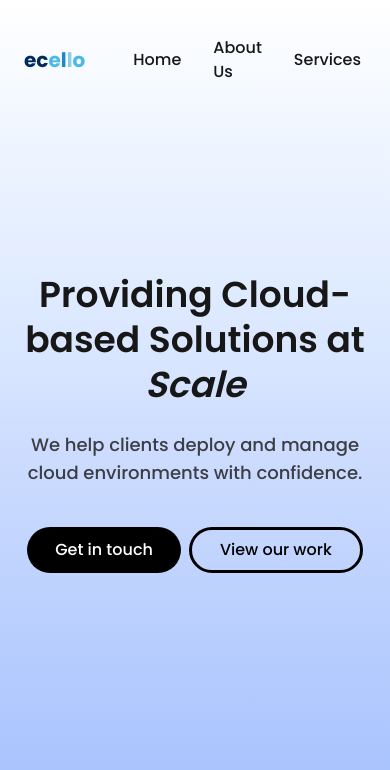
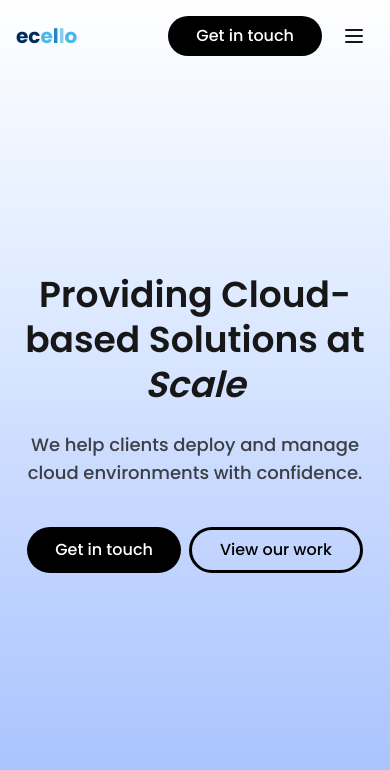
Before and after one commit to ecellolabs/Website, a Next.js app: page / in a window 390 px wide. Shown: the top 770 px of the page. Built offline with nearby package versions, Linux system fonts and the light colour scheme.

Commit message:
mobile optimization

```diff
--- a/app/components/header.tsx
+++ b/app/components/header.tsx
@@ -1,12 +1,17 @@
+"use client";
+import { useState } from "react";
 import GetInTouch from "./ui/get-in-touch";
 
 export default function Header() {
   const navItems = ['Home', 'About Us', 'Services', 'Products'];
+  const [isMobileMenuOpen, setIsMobileMenuOpen] = useState(false);
 
   return (
-    <header className="fixed top-0 left-0 right-0 z-50 px-6 py-4">
-      <nav className="max-w-7xl mx-auto flex items-center justify-between">
-        <div className="flex items-center gap-12">
+    <header className="fixed top-0 left-0 right-0 z-50 px-4 md:px-6 py-4">
+      <nav className="max-w-7xl mx-auto">
+        {/* Desktop/Tablet Layout */}
+        <div className="hidden md:grid md:grid-cols-3 items-center">
+          <div className="justify-self-start">
             <a href="/" className="font-bold text-xl">
               <span className="text-[#002B5C]">ec</span>
               <span className="text-[#4AB8E8]">e</span>
@@ -14,7 +19,8 @@ export default function Header() {
               <span className="text-[#87CEEB]">l</span>
               <span className="text-[#4AB8E8]">o</span>
             </a>
-          <ul className="flex items-center gap-8">
+          </div>
+          <ul className="justify-self-center flex items-center gap-8">
             {navItems.map((item) => (
               <li key={item}>
                 <a
@@ -26,8 +32,64 @@ export default function Header() {
               </li>
             ))}
           </ul>
+          <div className="justify-self-end">
+            <GetInTouch />
           </div>
+        </div>
+
+        {/* Mobile Layout */}
+        <div className="md:hidden flex items-center justify-between">
+          <a href="/" className="font-bold text-xl">
+            <span className="text-[#002B5C]">ec</span>
+            <span className="text-[#4AB8E8]">e</span>
+            <span className="text-[#1E88C7]">l</span>
+            <span className="text-[#87CEEB]">l</span>
+            <span className="text-[#4AB8E8]">o</span>
+          </a>
+          <div className="flex items-center gap-3">
             <GetInTouch />
+            <button
+              onClick={() => setIsMobileMenuOpen(!isMobileMenuOpen)}
+              className="text-foreground p-2"
+              aria-label="Toggle menu"
+            >
+              <svg
+                className="w-6 h-6"
+                fill="none"
+                strokeLinecap="round"
+                strokeLinejoin="round"
+                strokeWidth="2"
+                viewBox="0 0 24 24"
+                stroke="currentColor"
+              >
+                {isMobileMenuOpen ? (
+                  <path d="M6 18L18 6M6 6l12 12" />
+                ) : (
+                  <path d="M4 6h16M4 12h16M4 18h16" />
+                )}
+              </svg>
+            </button>
+          </div>
+        </div>
+
+        {/* Mobile Menu */}
+        {isMobileMenuOpen && (
+          <div className="md:hidden mt-4 pb-4 border-t border-foreground/10">
+            <ul className="flex flex-col gap-4 pt-4">
+              {navItems.map((item) => (
+                <li key={item}>
+                  <a
+                    href={`#${item.toLowerCase().replace(/\s+/g, '-')}`}
+                    onClick={() => setIsMobileMenuOpen(false)}
+                    className="text-foreground transition-opacity duration-300 hover:opacity-70 block py-2"
+                  >
+                    {item}
+                  </a>
+                </li>
+              ))}
+            </ul>
+          </div>
+        )}
       </nav>
     </header>
   );
```
Lines whose indentation alone changed are shown as unchanged.
